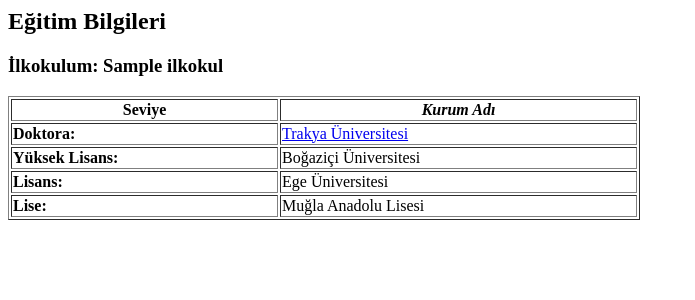
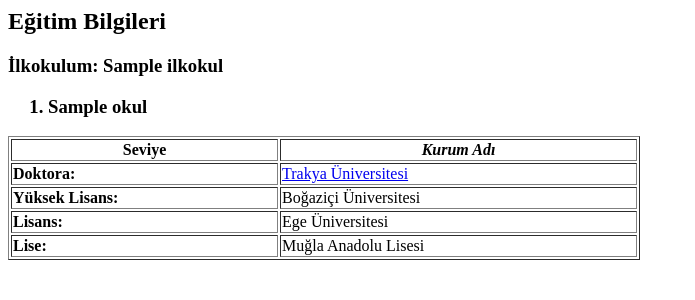
Before and after one commit to akkusg/INP102-python, a Flask app: template templates/egitim.html in a window 1280 px wide. Shown: the top 300 px of the page, without its empty margins (0-695 px from the left). Run offline with Flask 2, Linux system fonts and the light colour scheme; the template is opened without the code that fills it: most values are stand-ins (such as "Sample title", 1, 10 or a date in 2020).

Commit message:
for loop

```diff
--- a/main.py
+++ b/main.py
@@ -12,7 +12,8 @@
 @app.route('/egitim')
 def egitim_bilgileri():
     ilkokulum = "Yüzüncü Yıl " + "İlkokulu"
-    return render_template("egitim.html", ilkokul=ilkokulum)
+    okullarim = ["Muğla Anadolu Lisesi", "Ege Üniversitesi", "Boğaziçi Üniversitesi", "Trakya Üniversitesi"]
+    return render_template("egitim.html", ilkokul=ilkokulum, okullarim=okullarim)
 
 
 @app.route('/isdeneyimi')
--- a/templates/egitim.html
+++ b/templates/egitim.html
@@ -5,6 +5,12 @@
     <h2>Eğitim Bilgileri</h2>
 
     <h3>İlkokulum: {{ ilkokul }}<h3>
+    <ol>
+    {%for okul in okullarim%}
+        <li>{{okul}}</li>
+    {%endfor%}
+
+    </ol>
 
 
     <table border style="width: 50%;">
```
